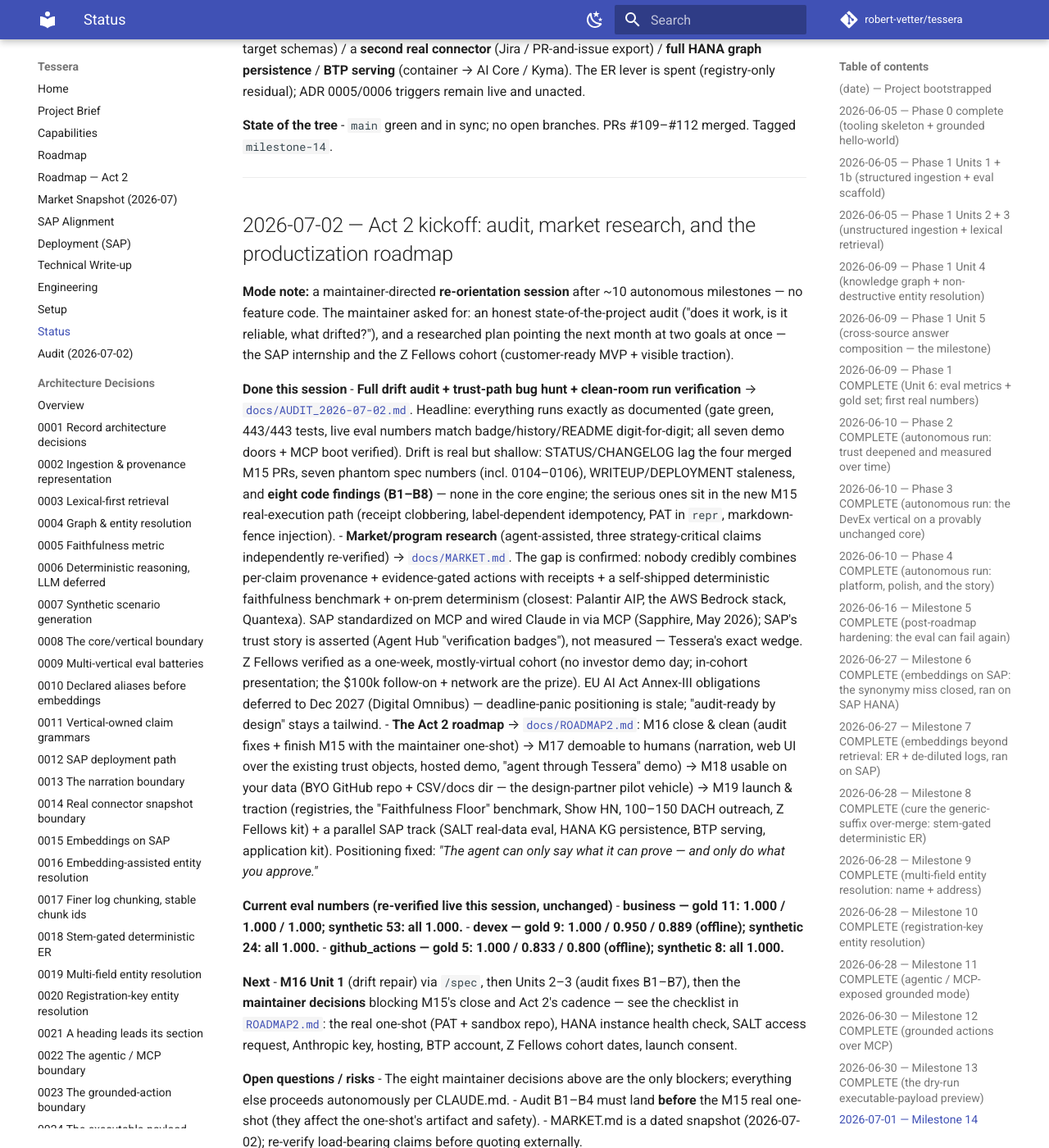
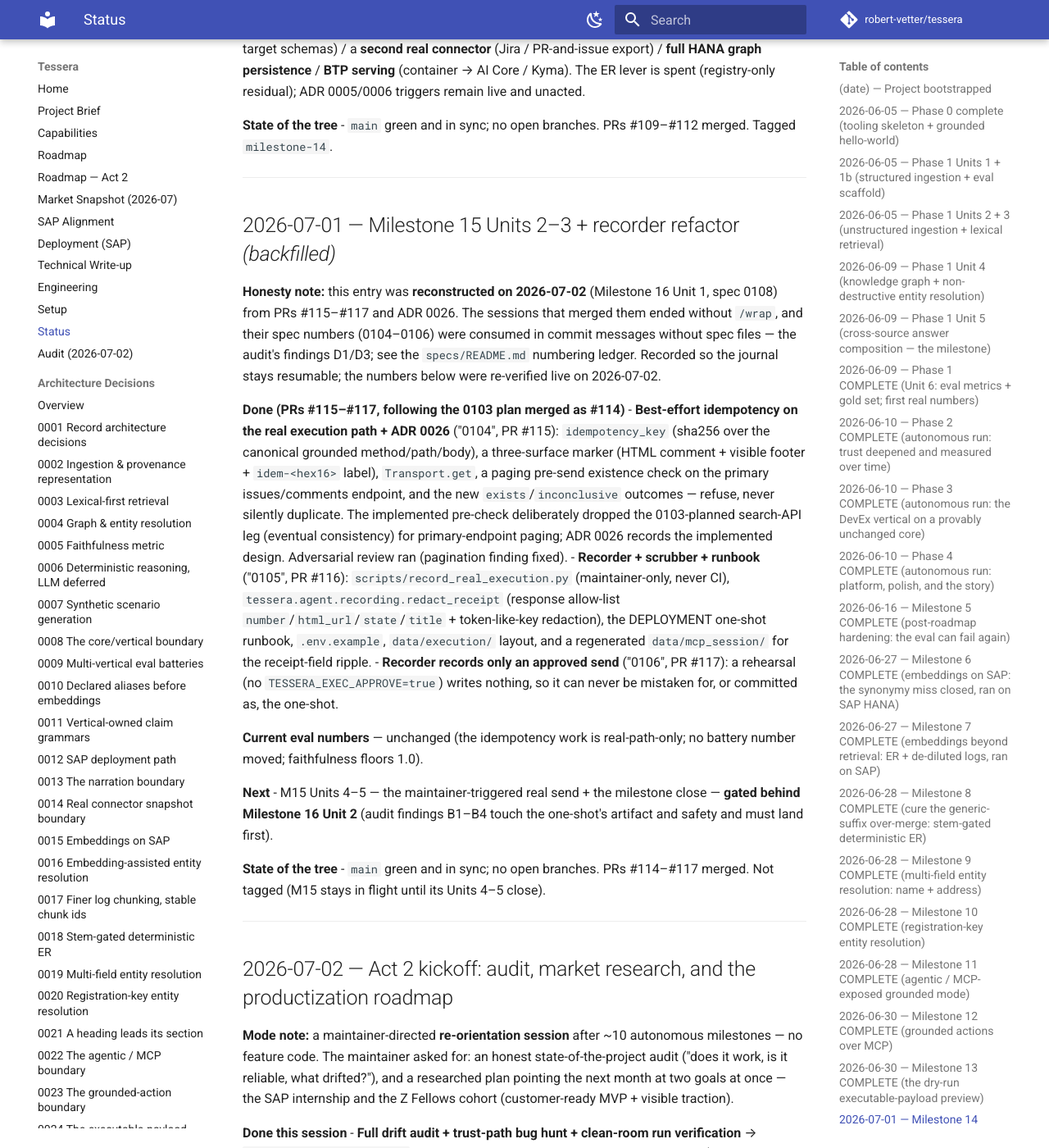
Before and after one commit to robert-vetter/tessera, an MkDocs documentation site: the page built from docs/STATUS.md, in a window 1280 px wide and 1400 px high, scrolled down 34346 px. Shown: the whole window at 82% size. Built offline with MkDocs 1.6.1 and Material for MkDocs 9.7.7, drawn with Linux system fonts in a browser that asks for light colours; comment, search, counter and statistics services are not loaded.

Commit message:
docs: repair the audited documentation drift — D1-D7 (0108) (#120)
- STATUS: honestly-labeled backfill entry for the Milestone-15 sessions
  (PRs #115-#117), reconstructed from the PRs + ADR 0026
- CHANGELOG: [Unreleased] now lists the merged M15 units + Act-2 corpus
- WRITEUP: idempotency limitation rewritten to the ADR-0026 truth;
  M15 marked in flight (nothing sent)
- DEPLOYMENT: embeddings row corrected to 'built and measured on SAP'
- README: ten milestones; M15-in-flight wording; Act-2 pointers + map rows
- CAPABILITIES: future-work markers (PDF/office, chat transcripts,
  incremental re-ingest, conversational continuity)
- specs/README: numbering ledger for the seven phantom spec numbers
- ROADMAP2: corrected Z Fellows situation (applicant work-month, weekly
  updates, check-in presentation, the public live-demo commitment)

Gate green; eval floors unchanged.

Co-authored-by: Claude Fable 5 <noreply@anthropic.com>

```diff
--- a/docs/STATUS.md
+++ b/docs/STATUS.md
@@ -1696,6 +1696,49 @@ ADR 0005/0006 triggers remain live and unacted.
 
 ---
 
+## 2026-07-01 — Milestone 15 Units 2–3 + recorder refactor *(backfilled)*
+
+**Honesty note:** this entry was **reconstructed on 2026-07-02** (Milestone 16
+Unit 1, spec 0108) from PRs #115–#117 and ADR 0026. The sessions that merged
+them ended without `/wrap`, and their spec numbers (0104–0106) were consumed in
+commit messages without spec files — the audit's findings D1/D3; see the
+`specs/README.md` numbering ledger. Recorded so the journal stays resumable;
+the numbers below were re-verified live on 2026-07-02.
+
+**Done (PRs #115–#117, following the 0103 plan merged as #114)**
+- **Best-effort idempotency on the real execution path + ADR 0026** ("0104",
+  PR #115): `idempotency_key` (sha256 over the canonical grounded
+  method/path/body), a three-surface marker (HTML comment + visible footer +
+  `idem-<hex16>` label), `Transport.get`, a paging pre-send existence check on
+  the primary issues/comments endpoint, and the new `exists`/`inconclusive`
+  outcomes — refuse, never silently duplicate. The implemented pre-check
+  deliberately dropped the 0103-planned search-API leg (eventual consistency)
+  for primary-endpoint paging; ADR 0026 records the implemented design.
+  Adversarial review ran (pagination finding fixed).
+- **Recorder + scrubber + runbook** ("0105", PR #116):
+  `scripts/record_real_execution.py` (maintainer-only, never CI),
+  `tessera.agent.recording.redact_receipt` (response allow-list
+  `number`/`html_url`/`state`/`title` + token-like-key redaction), the
+  DEPLOYMENT one-shot runbook, `.env.example`, `data/execution/` layout, and a
+  regenerated `data/mcp_session/` for the receipt-field ripple.
+- **Recorder records only an approved send** ("0106", PR #117): a rehearsal
+  (no `TESSERA_EXEC_APPROVE=true`) writes nothing, so it can never be mistaken
+  for, or committed as, the one-shot.
+
+**Current eval numbers** — unchanged (the idempotency work is real-path-only;
+no battery number moved; faithfulness floors 1.0).
+
+**Next**
+- M15 Units 4–5 — the maintainer-triggered real send + the milestone close —
+  **gated behind Milestone 16 Unit 2** (audit findings B1–B4 touch the
+  one-shot's artifact and safety and must land first).
+
+**State of the tree**
+- `main` green and in sync; no open branches. PRs #114–#117 merged. Not tagged
+  (M15 stays in flight until its Units 4–5 close).
+
+---
+
 ## 2026-07-02 — Act 2 kickoff: audit, market research, and the productization roadmap
 
 **Mode note:** a maintainer-directed **re-orientation session** after ~10
```
Also changed, not shown: CHANGELOG.md (+25 -1 lines), README.md (+14 -5 lines), docs/CAPABILITIES.md (+4 -4 lines), docs/DEPLOYMENT.md (+1 -1 lines), docs/ROADMAP2.md (+17 -8 lines), docs/WRITEUP.md (+12 -7 lines), specs/0108-drift-repair.md (added, +61 -0 lines), specs/README.md (+21 -0 lines).
